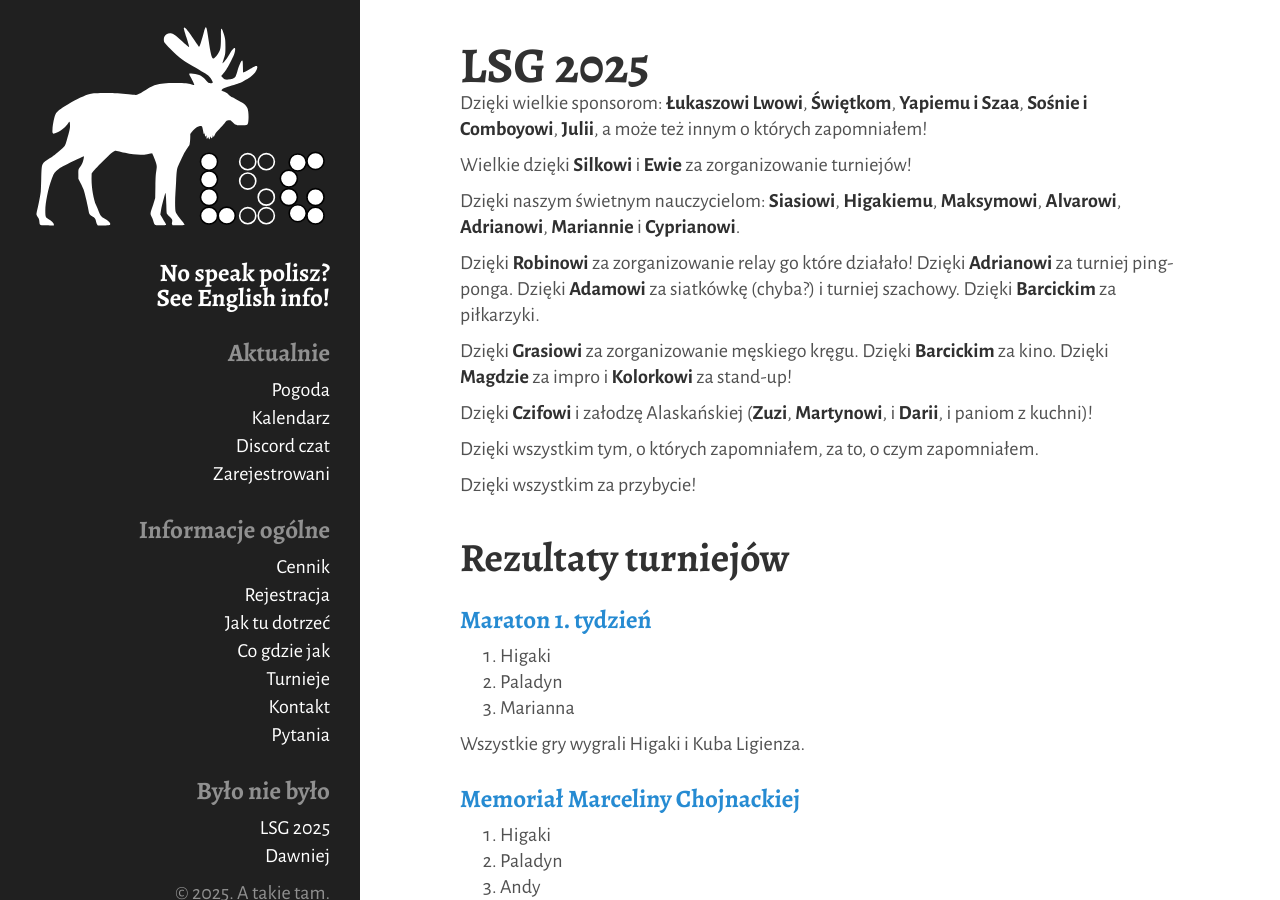
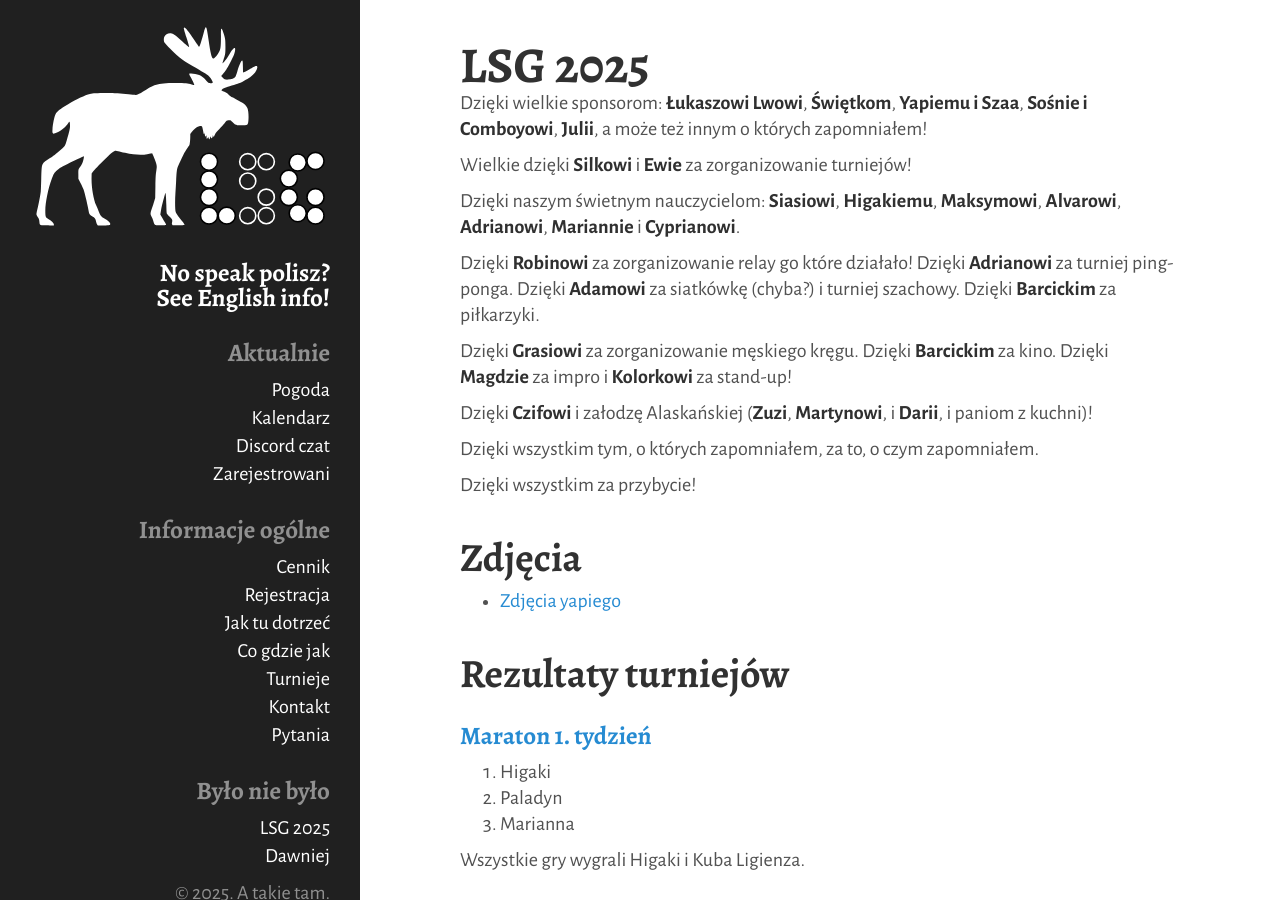
Before and after one commit to tasuki/lsg, a Jekyll site: the page built from _pages/2025.md, in a window 1280 px wide and 900 px high. Built offline with Jekyll 4.4.1, drawn with Linux system fonts in a browser that asks for light colours.

Commit message:
Zdjęcia!

```diff
--- a/_pages/2025.md
+++ b/_pages/2025.md
@@ -21,6 +21,9 @@ Dzięki wszystkim tym, o których zapomniałem, za to, o czym zapomniałem.
 
 Dzięki wszystkim za przybycie!
 
+## Zdjęcia
+
+- [Zdjęcia yapiego](http://lsg2025.photos.yapee.pl/)
 
 ## Rezultaty turniejów
 
```
